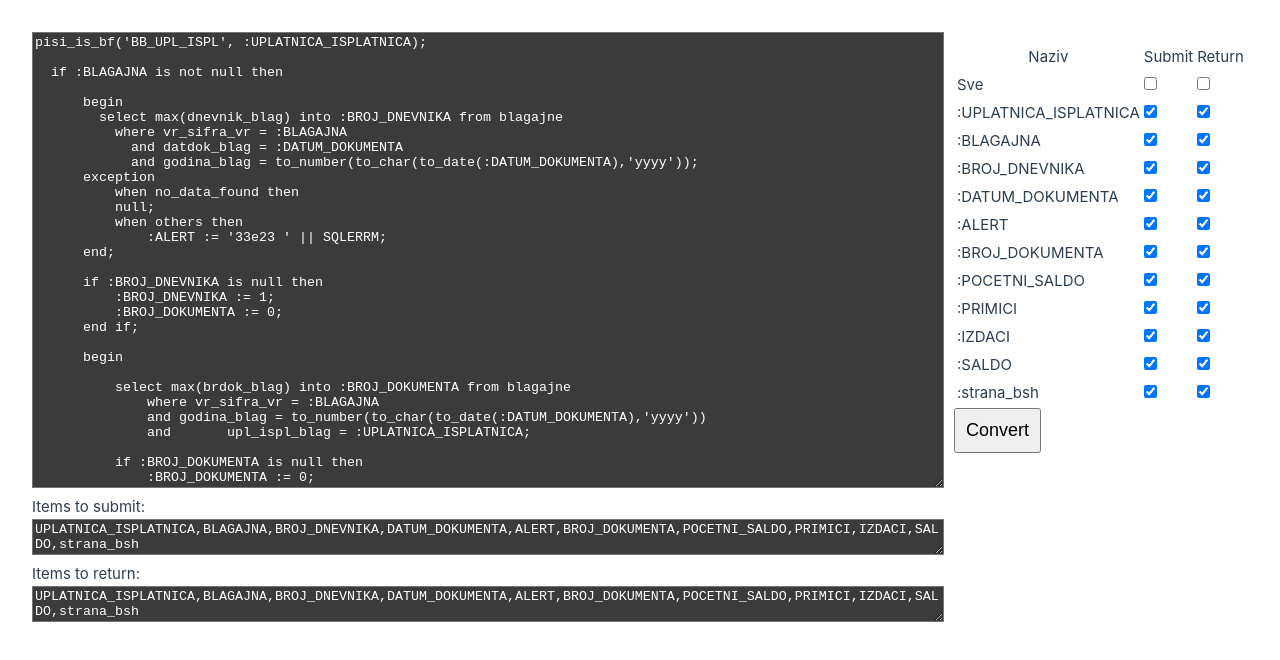
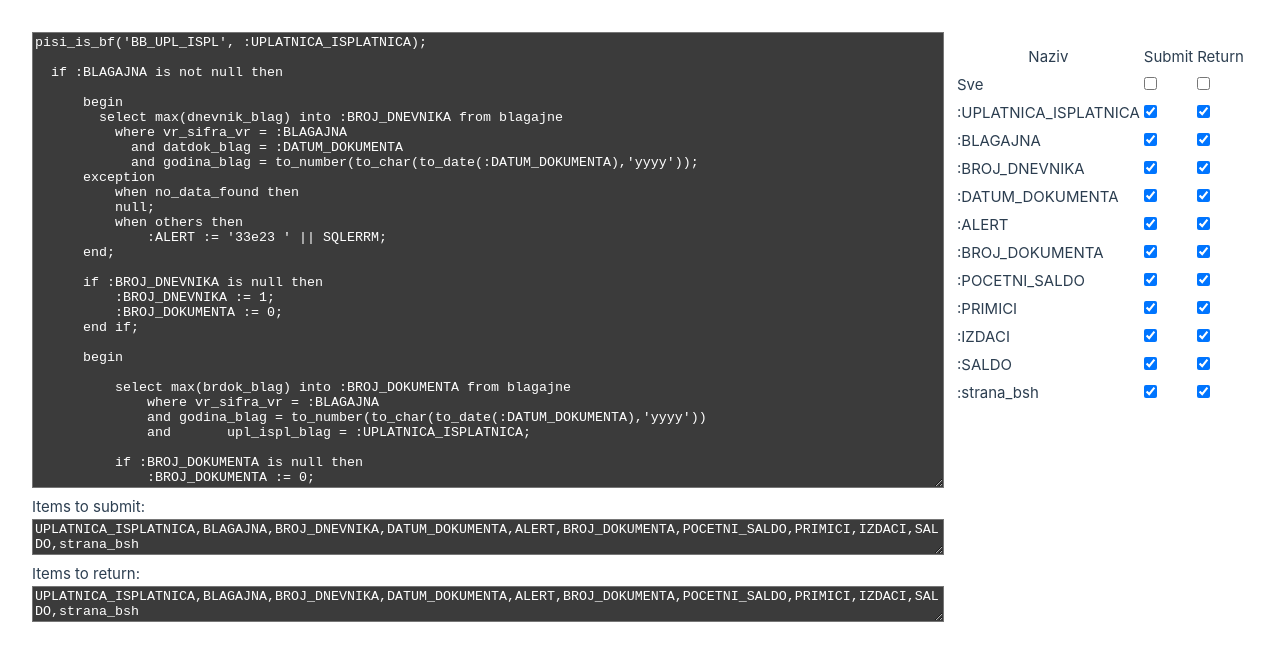
Before and after one commit to fluffyspace/apex-items-to-submit-return, a Vue app: page / in a window 1280 px wide. Shown: the top 660 px of the page. Built offline with nearby package versions, Linux system fonts and the light colour scheme.

Commit message:
remove convert button

```diff
--- a/src/App.vue
+++ b/src/App.vue
@@ -41,7 +41,7 @@
     </table>
 
 
-    <button @click="doit()" class="btn btn-primary">Convert</button>
+    <!--<button @click="doit()" class="btn btn-primary">Convert</button>-->
 
   </div>
 </div>
```
